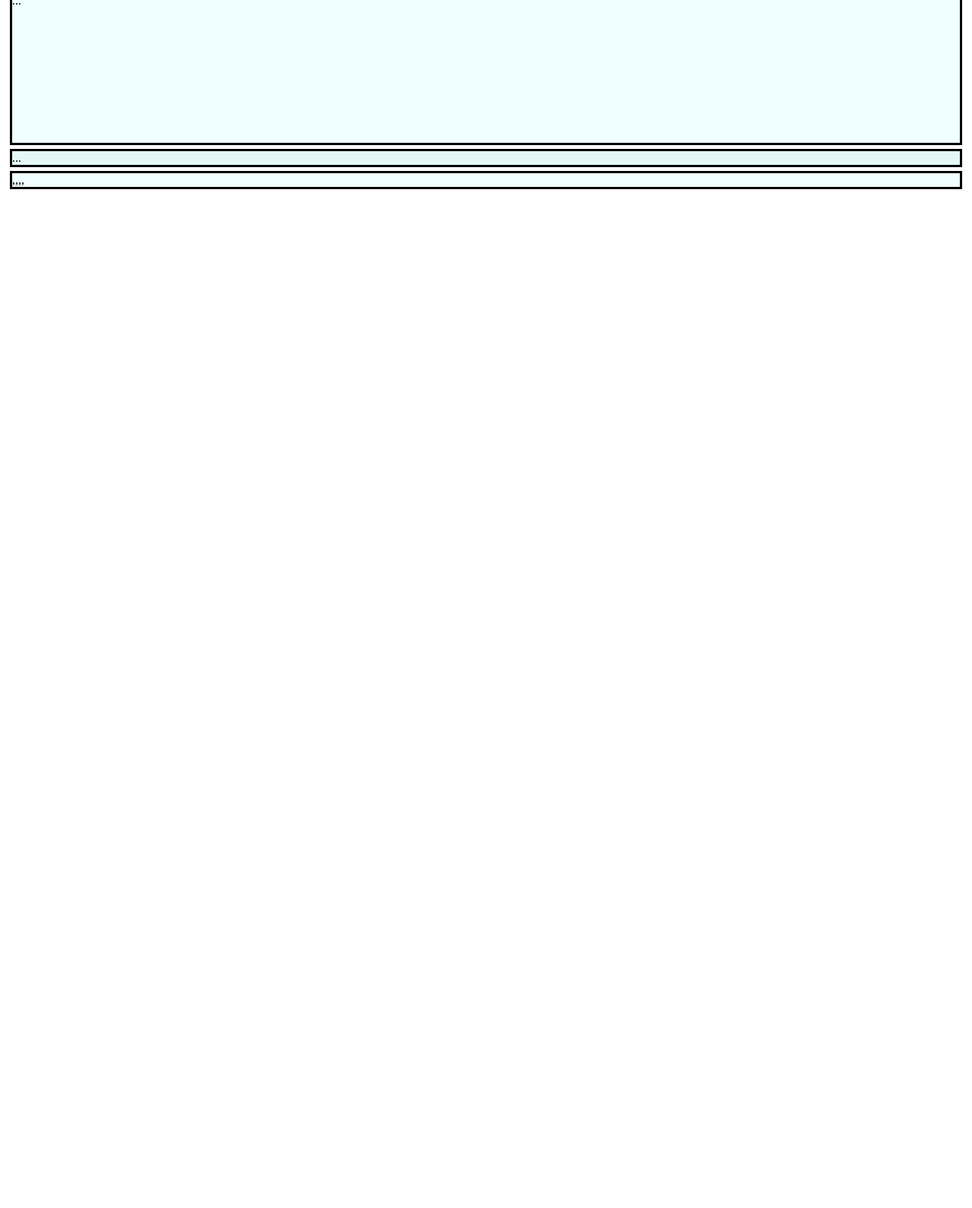
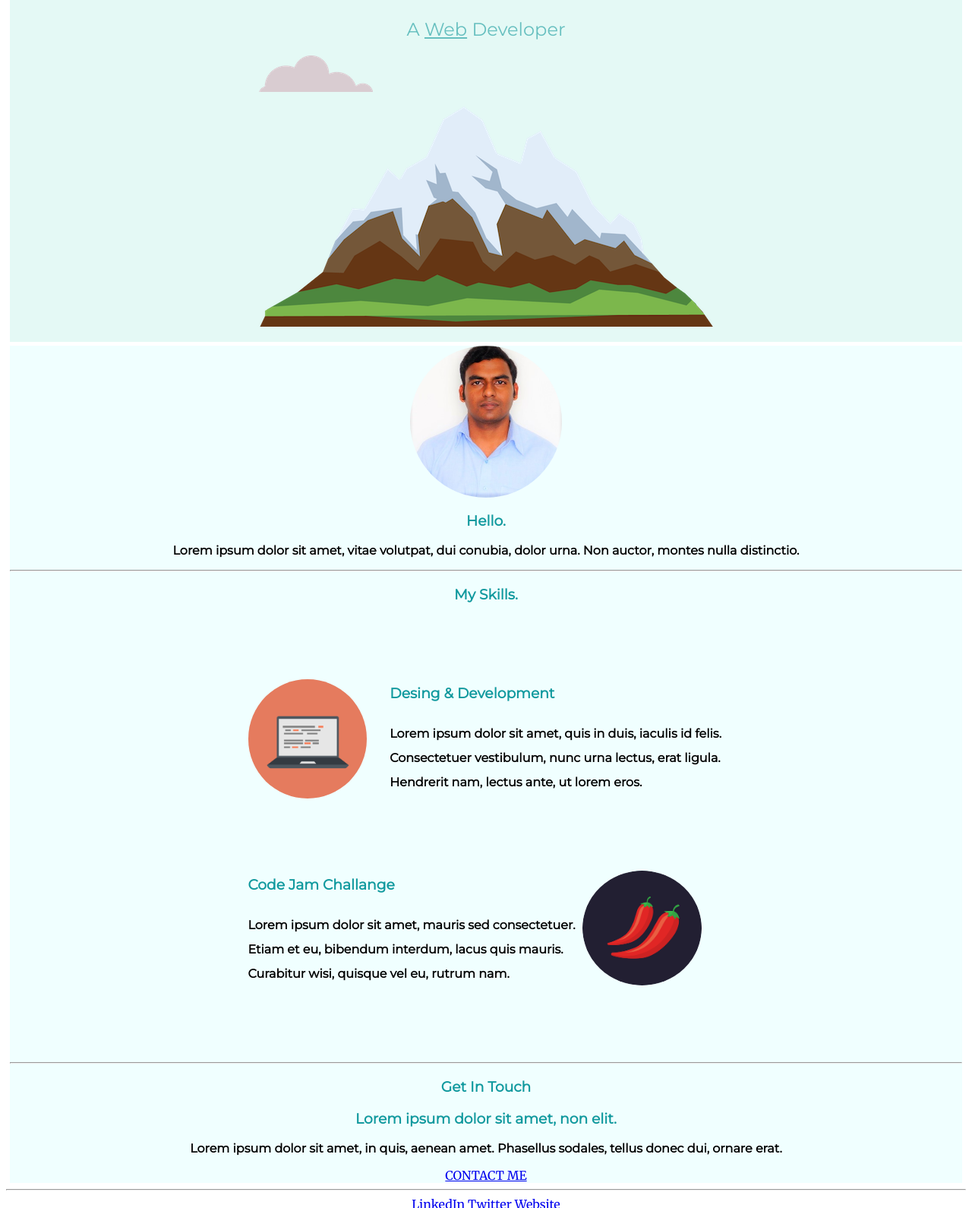
Before and after one commit to KapilSable/Angela_Resume_Project, a plain HTML site: page MyCVSite/index.html in a window 1280 px wide. Shown: the part 266-1856 px from the top of the page at 76% size. Before the commit the page ends 800 px from the top, so only its background shows below. Drawn offline with Linux system fonts and the light colour scheme.

Commit message:
CSS structure done

```diff
--- a/MyCVSite/css/style.css
+++ b/MyCVSite/css/style.css
@@ -1,32 +1,124 @@
 body
 {
+    text-align: center;
+    font-family: 'Merriweather', serif;
 }
 
+
+h1{
+    color: #66bfbf;
+    font-size:450%;
+    margin: 50px auto 0 auto;
+    font-family: 'Sacramento', cursive;
+    line-height: 2;
+}
+
+h2{
+    color: #66bfbf;
+    font-family: 'Montserrat', serif;
+    font-weight: normal;
+}
+h3{
+    color: #11999E;
+    font-family: 'Montserrat', serif;
+    font-weight: bold;
+}
+h4{
+    color: #66bfbf;
+    font-family: 'Montserrat', serif;
+}
 #div1{
     background-color: #E4F9F5;
-    height: 25%;
     padding: 20px;
-    border: solid;
     margin: 5px;
 }
 #div2{
     background-color: azure;
-    height: 25%;
-    border: solid;
     margin: 5px;
 
 }
 #div3{
     background-color:#E4F9F5 ;
-    border: solid;
     margin: 5px;
+}
+#div4{
+    background-color: azure;
+      margin: 5px;
 
 
 }
-#div4{
-    background-color: azure;
-     border: solid;
-     margin: 5px;
+.highlight{
+    text-decoration: underline;
+}
+
+#divred{
+    height: 100px;
+    width: 100px;
+    background-color: red;
+    position: absolute;
+    top: 200px;
+    left: 200px;
+
+}
+#divblue{
+    height: 100px;
+    width: 100px;
+    background-color: BLUE;
+    position: absolute;
+    top: 100px;
+    left: 100px;
+}
+#divyellow{
+    height: 100px;
+    width: 100px;
+    background-color: yellow;
+    position: absolute;
+    top: 0px;
+    left:0px;
+
+}
+
+.bottomcloud{
+    position: absolute;
+}
+.topcloud{
+    position: relative;
+    left: 200px;
+
+}
+
+#profilePic{
+    width: 200px;
+    height: 200px;
+    border-radius: 50%;
+}
 
 
+.middle-container{
+background-color: azure;
+margin: 5px;
 }
+
+.computerImg{
+    width: 25%;
+    border-radius: 50%;
+    float: left;
+    margin-right: 30px;
+}
+.skill-row{
+    width: 50%;
+    margin: 100px auto 100px auto;
+    text-align: left;
+    line-height: 2;
+}
+
+.chilliImg{
+    width: 25%;
+    border-radius: 50%;
+    float: right;
+    margin-right: 30px;
+}
+p{
+    font-family: 'Montserrat', serif;
+    font-weight: bold;
+}
--- a/MyCVSite/index.html
+++ b/MyCVSite/index.html
@@ -4,24 +4,55 @@
 <head>
 <link rel="stylesheet" href="css\style.css" />
 <link rel="icon" href="img\favicon.ico"/></link>
+<link href="https://fonts.googleapis.com/css?family=Merriweather|Montserrat|Sacramento&display=swap" rel="stylesheet">
 </head>
 
 <body>
 
 <div id="div1">
-   <h1>I am Kapil </h1>
-   A Web Developer
+<img class="topcloud" src="\img\cloud.png"></img>
+   <h1>I'm Kapil.</h1>
+   <h2>A <span class="highlight">Web</span> Developer</h2>
+   <img class="bottomcloud" src="\img\cloud.png"></img>
+   <img src="\img\mountain.png"></img>
 
 </div>
-<div id="div2">
-        ...
-</div>
-<div id="div3">
-    ...
-</div>
-<div id="div4">
-    ,,,,
-</div>
+<div class="middle-container">
+        <div class="profile">
+          <img id="profilePic" src="\img\ProfilePic.jpg" alt="">
+          <h3>Hello.</h3>
+          <p>Lorem ipsum dolor sit amet, vitae volutpat, dui conubia, dolor urna. Non auctor, montes nulla distinctio.</p>
+        </div>
+        <hr>
+        <div class="skills">
+          <h3>My Skills.</h3>
+          <div class="skill-row">
+            <img class="computerImg" src="\img\computer.png" alt="">
+            <h3>Desing & Development</h3>
+            <p>Lorem ipsum dolor sit amet, quis in duis, iaculis id felis. Consectetuer vestibulum, nunc urna lectus, erat ligula. Hendrerit nam, lectus ante, ut lorem eros.</p>
+          </div>
+          <div class="skill-row">
+            <img class="chilliImg" src="\img\chillies.png" alt="">
+            <h3>Code Jam Challange</h3>
+            <p>Lorem ipsum dolor sit amet, mauris sed consectetuer. Etiam et eu, bibendum interdum, lacus quis mauris. Curabitur wisi, quisque vel eu, rutrum nam.</p>
+          </div>
+        </div>
+        <hr>
+        <div class="contact-me">
+          <h3>Get In Touch</h3>
+          <h3>Lorem ipsum dolor sit amet, non elit.</h3>
+          <p>Lorem ipsum dolor sit amet, in quis, aenean amet. Phasellus sodales, tellus donec dui, ornare erat.</p>
+          <a class="btn" href="mailto:kplsable@gmail.com">CONTACT ME</a>
+        </div>
+      </div>
+      <hr>
+      <div class="bottom-container">
+        <a class="footer-link" href="https://www.linkedin.com/">LinkedIn</a>
+        <a class="footer-link" href="https://twitter.com/">Twitter</a>
+        <a class="footer-link" href="https://www.appbrewery.co/">Website</a>
+        <p>© 2020 Kapil Sabale.</p>
+      </div>
+
 
 
 </body>
```
Also changed, not shown: MyCVSite/PracticePage.html (added, +25 -0 lines), MyCVSite/img/ProfilePic.jpg (added).
